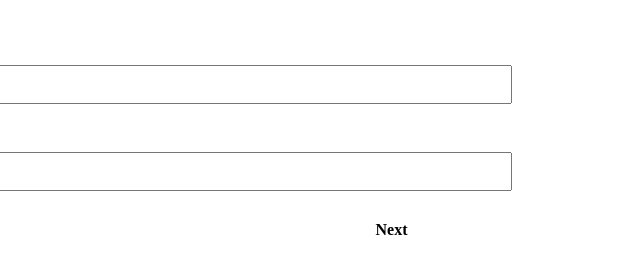
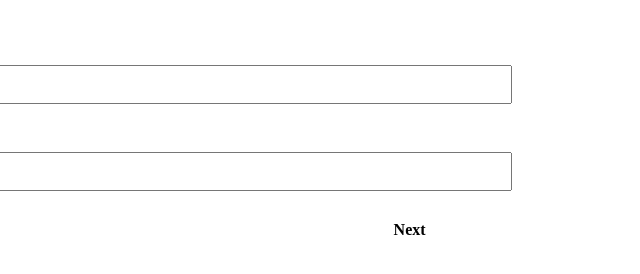
Before and after one commit to cwray-tech/arbor-care-servicewise-forms, a plain HTML site: page contact/index.html in a window 1280 px wide. Shown: the full height of the page, 640-1280 px from the left. Drawn offline with Linux system fonts and the light colour scheme; no server answers.

Commit message:
update styles

```diff
--- a/contact/styles.css
+++ b/contact/styles.css
@@ -50,8 +50,8 @@
   flex-direction: row;
   flex-wrap: wrap;
   justify-content: space-between;
-  padding-bottom: 16px;
-  margin: 12px 2%;
+  padding-bottom: 20px;
+  margin: 10px 0;
 }
 
 .sa-form-page-prev,
```
